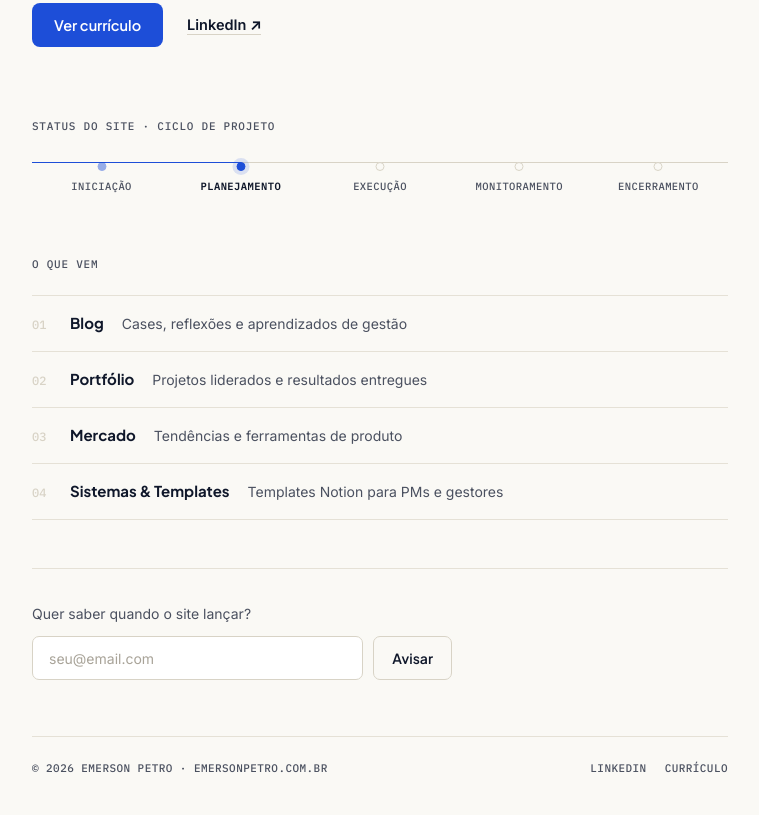
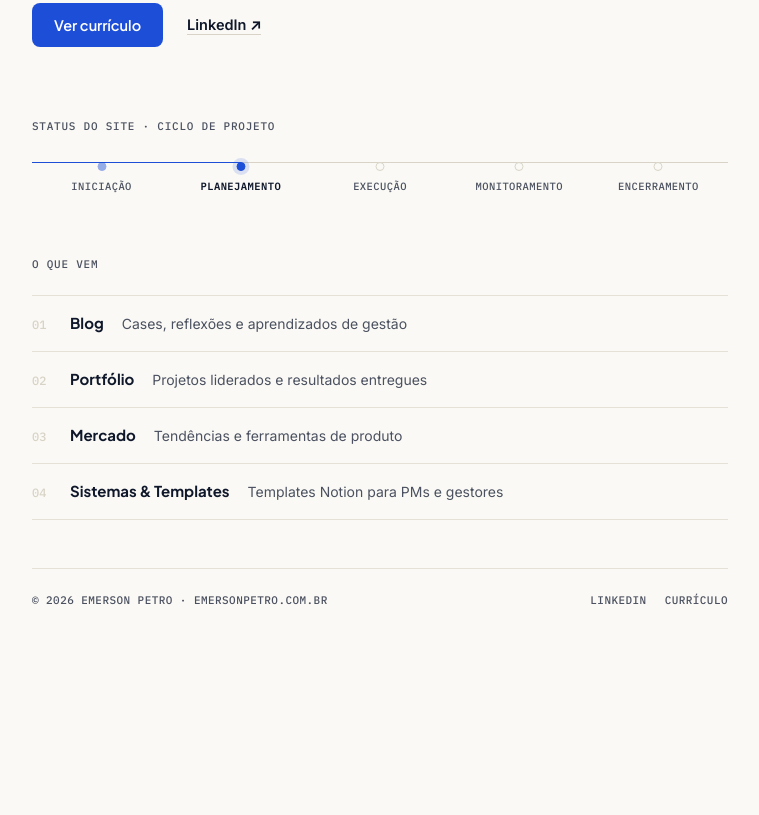
Before and after one commit to emerson-petro/site, a plain HTML site: page index.html in a window 1280 px wide. Shown: the part 491-1306 px from the top of the page, without its empty margins (260-1019 px from the left). After the commit the page ends 1138 px from the top, so only its background shows below. Drawn offline with Linux system fonts and the light colour scheme.

Commit message:
Remove captura de e-mail da Home (não havia armazenamento/envio real por trás)

```diff
--- a/index.html
+++ b/index.html
@@ -338,78 +338,6 @@
       line-height: 1.5;
     }
 
-    /* ── EMAIL CAPTURE ── */
-    .capture {
-      padding: 8px 0 56px;
-      border-top: 1px solid var(--hairline);
-      opacity: 0;
-      transform: translateY(10px);
-      animation: rise 0.6s ease forwards;
-      animation-delay: 0.32s;
-    }
-
-    .capture-label {
-      font-size: 14px;
-      color: var(--ink-soft);
-      margin: 28px 0 14px;
-    }
-
-    .form-row {
-      display: flex;
-      gap: 10px;
-      max-width: 420px;
-    }
-
-    .form-row input[type="email"] {
-      flex: 1;
-      padding: 12px 16px;
-      border: 1px solid var(--hairline-2);
-      border-radius: 7px;
-      font-size: 14px;
-      font-family: 'Inter', sans-serif;
-      color: var(--ink);
-      background: var(--panel);
-      outline: none;
-      transition: border-color 0.2s, box-shadow 0.2s;
-      min-width: 0;
-    }
-
-    .form-row input[type="email"]:focus-visible {
-      border-color: var(--blue);
-      box-shadow: 0 0 0 3px rgba(29, 78, 216, 0.12);
-    }
-
-    .form-row input[type="email"]::placeholder {
-      color: #A8A398;
-    }
-
-    .btn-outline {
-      padding: 12px 18px;
-      background: transparent;
-      color: var(--ink);
-      border: 1px solid var(--hairline-2);
-      border-radius: 7px;
-      font-size: 14px;
-      font-weight: 600;
-      font-family: 'Plus Jakarta Sans', sans-serif;
-      cursor: pointer;
-      transition: border-color 0.2s, color 0.2s;
-      white-space: nowrap;
-    }
-
-    .btn-outline:hover {
-      border-color: var(--ink);
-    }
-
-    .form-success {
-      display: none;
-      align-items: center;
-      gap: 8px;
-      font-size: 14px;
-      color: var(--blue-deep);
-      max-width: 420px;
-    }
-
     /* ── FOOTER ── */
     footer {
       padding: 24px 0 40px;
@@ -457,13 +385,11 @@
       .hero { padding-top: 44px; }
       .stage span { font-size: 9px; letter-spacing: 0.02em; }
       .upcoming-item { flex-wrap: wrap; gap: 4px 18px; }
-      .form-row { flex-direction: column; }
-      .btn-outline { width: 100%; }
       footer { flex-direction: column; align-items: flex-start; }
     }
 
     @media (prefers-reduced-motion: reduce) {
-      .hero, .track-section, .upcoming, .capture, .track-fill, .status-dot {
+      .hero, .track-section, .upcoming, .track-fill, .status-dot {
         animation: none !important;
         opacity: 1 !important;
         transform: none !important;
@@ -546,18 +472,6 @@
           </div>
         </div>
       </section>
-
-      <!-- EMAIL CAPTURE -->
-      <section class="capture">
-        <p class="capture-label">Quer saber quando o site lançar?</p>
-        <div class="form-row" id="emailForm">
-          <input type="email" placeholder="seu@email.com" id="emailInput" aria-label="Seu e-mail">
-          <button class="btn-outline" onclick="handleSubmit()">Avisar</button>
-        </div>
-        <div class="form-success" id="formSuccess">
-          Anotado — te aviso quando lançar.
-        </div>
-      </section>
     </main>
 
     <!-- FOOTER -->
@@ -571,28 +485,5 @@
 
   </div>
 
-  <script>
-    function handleSubmit() {
-      const input = document.getElementById('emailInput');
-      const form = document.getElementById('emailForm');
-      const success = document.getElementById('formSuccess');
-      const email = input.value.trim();
-
-      if (!email || !email.includes('@')) {
-        input.focus();
-        input.style.borderColor = '#dc2626';
-        setTimeout(() => input.style.borderColor = '', 1500);
-        return;
-      }
-
-      form.style.display = 'none';
-      success.style.display = 'flex';
-    }
-
-    document.getElementById('emailInput').addEventListener('keydown', function (e) {
-      if (e.key === 'Enter') handleSubmit();
-    });
-  </script>
-
 </body>
 </html>
```
